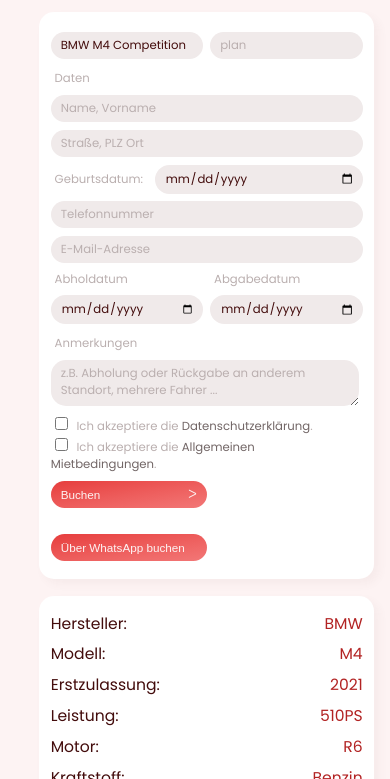
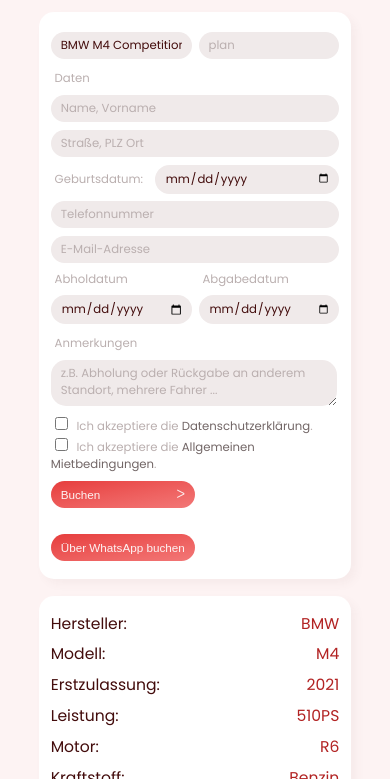
Before and after one commit to Bamboo92/Elbspeed, a plain HTML site: page buchung.html in a window 390 px wide. Shown: the part 356-1135 px from the top of the page. Drawn offline with Linux system fonts and the light colour scheme; some packages are replaced by stand-ins of ours; a script that the page names is missing.

Commit message:
"Updated Instagram link, added id to WhatsApp button, and made CSS changes to buttons and forms"

```diff
--- a/buchung.html
+++ b/buchung.html
@@ -207,7 +207,7 @@
                     </footer>
                     <br class="no-br">
                     <button class="gradient-btn btn" id="rent-btn" type="submit" data-action="email"><span class="detail-title">Buchen</span><span class="detail-value">ᐳ</span></button><br>
-                    <button class="gradient-btn btn" id="rent-btn" type="submit" data-action="whatsapp" onclick="sendViaWhatsApp()">Über WhatsApp buchen</button>
+                    <button class="gradient-btn btn" id="rent-btn-whatsapp" type="submit" data-action="whatsapp" onclick="sendViaWhatsApp()">Über WhatsApp buchen</button>
                     <br>
                 </form>
                 <ul id="contact-ul">
--- a/style.css
+++ b/style.css
@@ -774,7 +774,7 @@ h4 {
     border-radius: 15px;
 }
 
-#contact-btn, #rent-btn {
+#contact-btn, #rent-btn, #rent-btn-whatsapp {
     cursor: pointer;
     border-radius: 50px;
     font-size: clamp(5px, 1.7vw, 23px);
@@ -1178,6 +1178,7 @@ h4 {
 }
 
 @media (max-width: 899px) {
+
     .app-nav-hidden {
         display: none;
     }
@@ -1400,7 +1401,7 @@ h4 {
         font-size: clamp(2px, 3vw, 30px);
     }
 
-    #contact-btn, #rent-btn {
+    #contact-btn, #rent-btn, #rent-btn-whatsapp {
         font-size: 3vw;
         height: 7vw;
     }
@@ -1600,7 +1601,7 @@ h4 {
     #contact-article {
         display: flex;
         flex-direction: column;
-        width: 100%;
+        width: inherit;
         max-width: none;
         font-size: 4vw;
     }
@@ -1616,13 +1617,13 @@ h4 {
     }
 
     #rent-form {
-        min-width: 100%;
         row-gap: 2vw;
     }
 
     #contact-form, #rent-form {
-        width: 100%;
+        width: inherit;
         max-width: none;
+        box-sizing: border-box;
     }
 
     #elite-plan-btn {
```
Also changed, not shown: FAQ.html (+1 -1 lines), aboutus.html (+1 -1 lines), index.html (+1 -1 lines), kontakt.html (+2 -2 lines).
